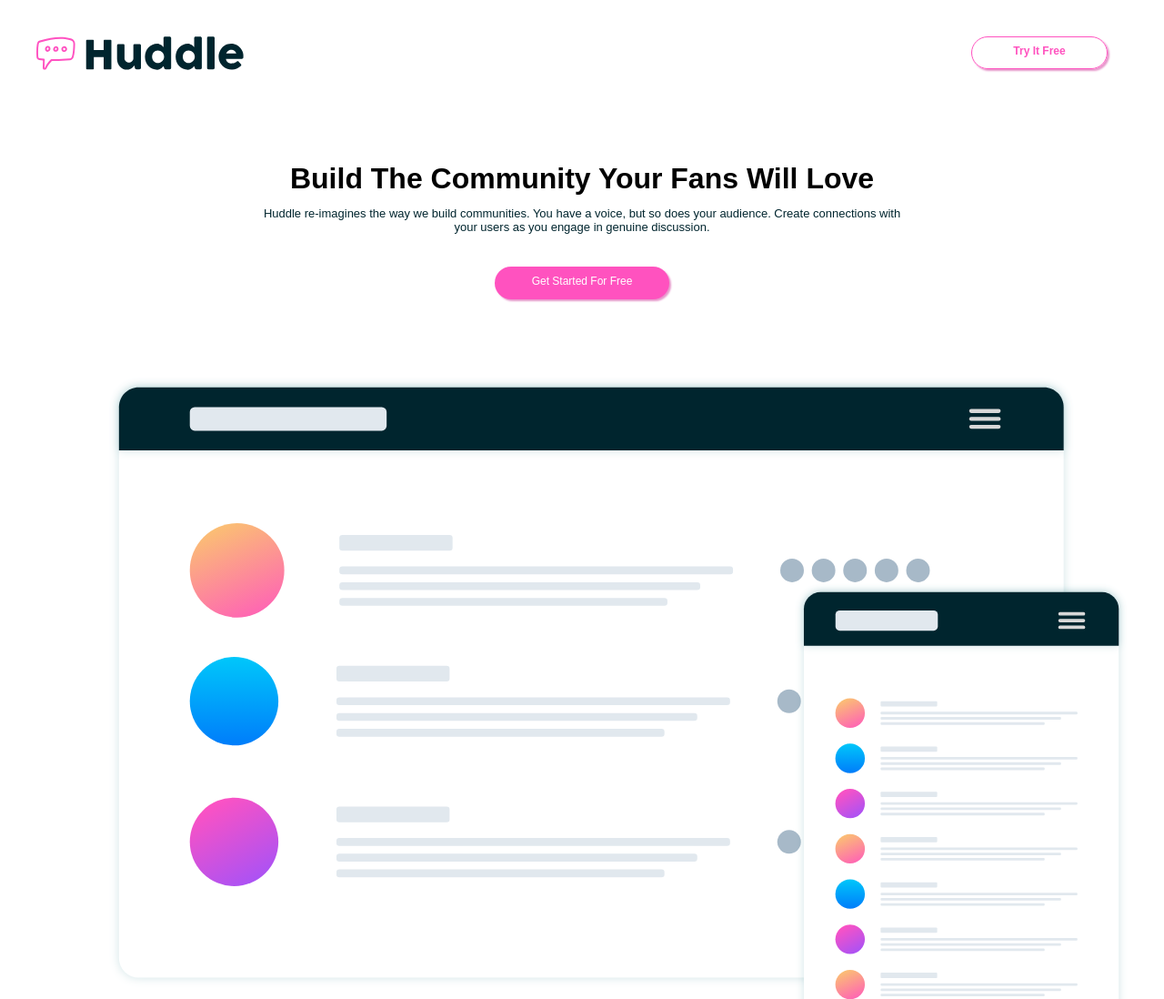
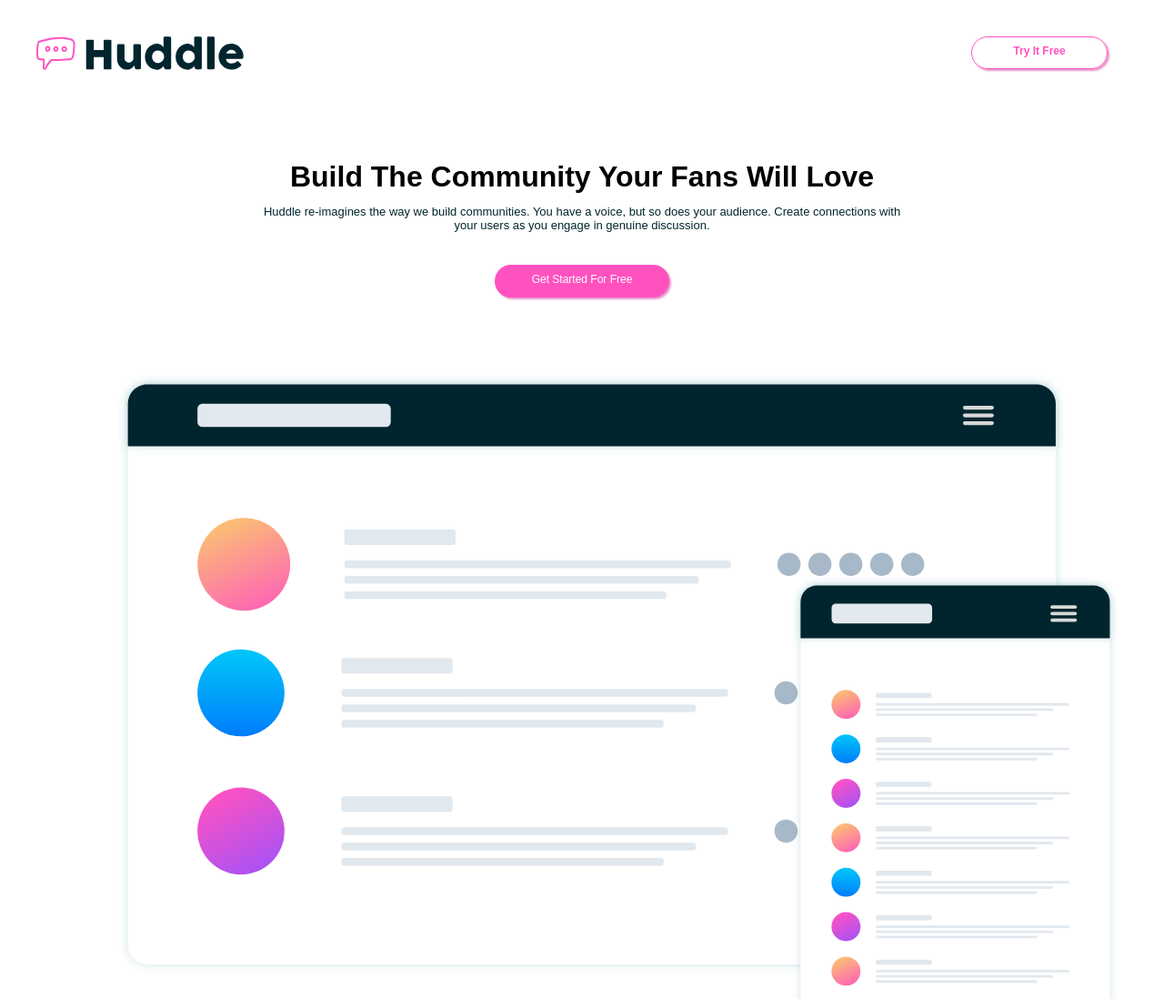
Before and after one commit to Frankmona/Huddle-landing-page-with-curved-sections, a plain HTML site: page index1.html in a window 1280 px wide. Shown: the top 1098 px of the page at 91% size. Drawn offline with Linux system fonts and the light colour scheme.

Commit message:
project in progress

```diff
--- a/index1.html
+++ b/index1.html
@@ -45,11 +45,16 @@
 
                 </div>
 
+            </div>
 
-            </div>
+        </div>
+
+
+        <div class="section2">
 
         </div>
     </main>
 
+
 </body>
 </html>
--- a/style.css
+++ b/style.css
@@ -5,12 +5,11 @@
 }
 
 body{
-    background-color: white;
+    background-color:white ;
 }
 
 .heading_box{
     max-width: 1440px;
-    height: 30rem;
     background-image: url(./images/bg-hero-desktop.svg);
     /* background-color: hsl(192, 45%, 44%); */
     font-family: 'Poppins', sans-serif;
@@ -48,10 +47,9 @@ button:hover{
 }
 
 .container{
-    max-width: 1440px;
+    max-width: 1100px;
      margin: auto;
     overflow: hidden;
-    /* padding: 0 100px; */
     padding: 0 40px;
 }
 
@@ -126,3 +124,14 @@ button:hover{
     display: flex;
     gap: 15rem;
 }
+
+/* .section2{
+    background-image:  url(./images/bg-section-top-desktop-2.svg), url(./images/bg-section-bottom-desktop-1.svg);
+    background-repeat: no-repeat;
+    min-height: 10px;
+    background-size: cover;
+    background-position: center;
+    padding: 2%;
+
+
+} */
```
